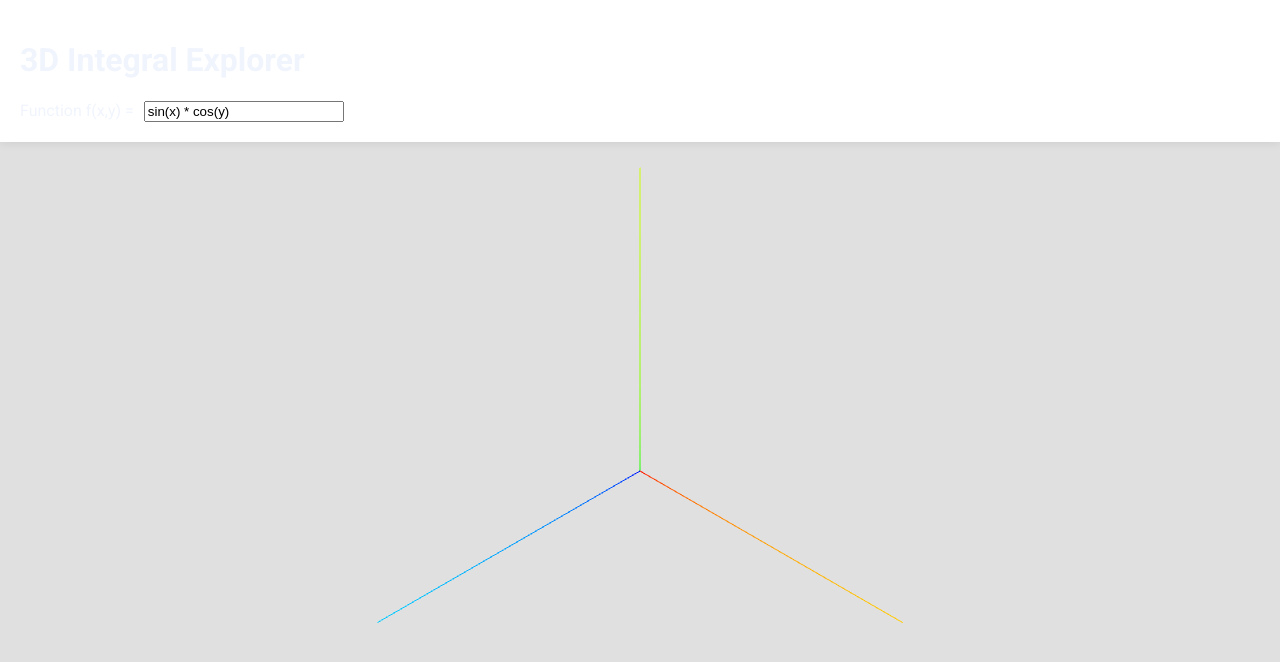
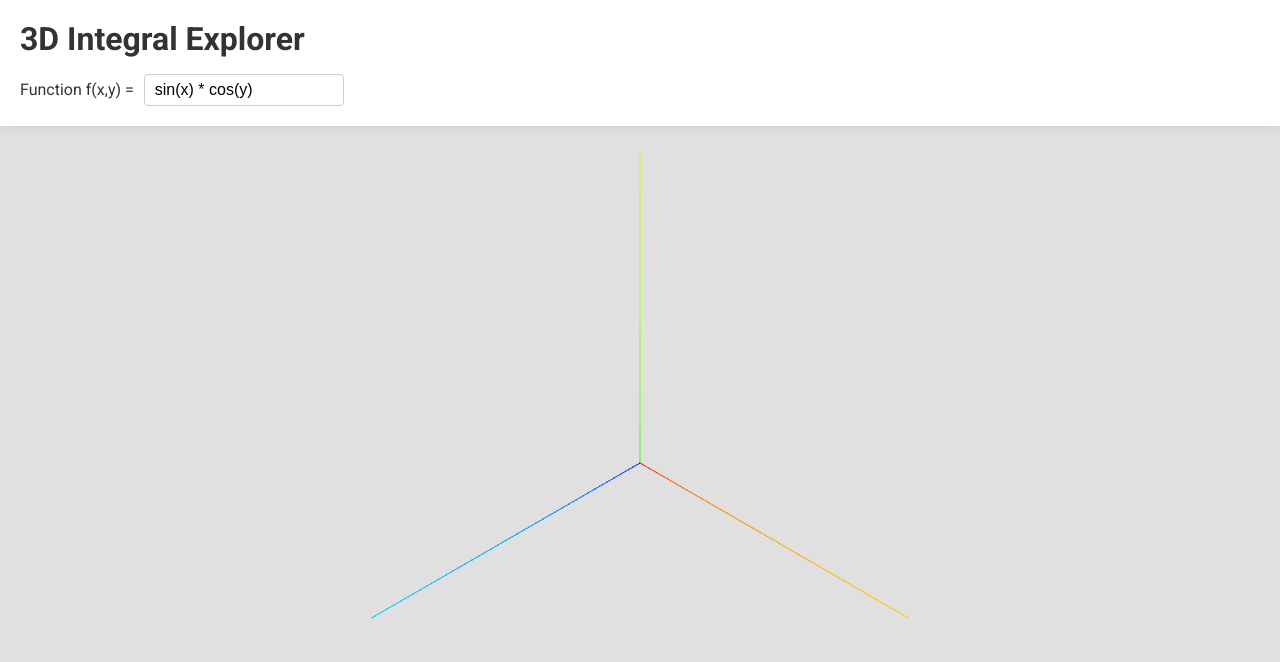
Before and after one commit to VijayaRamesh1/3d-integral-explorer, a React (Create React App) app: page / in a window 1280 px wide. Shown: the top 662 px of the page. Built offline with nearby package versions, Linux system fonts and the light colour scheme.

Commit message:
Update index.css for better styling and canvas rendering

```diff
--- a/src/index.css
+++ b/src/index.css
@@ -5,9 +5,21 @@ body {
     sans-serif;
   -webkit-font-smoothing: antialiased;
   -moz-osx-font-smoothing: grayscale;
-  background-color: #0A1128;
-  color: #F0F4FD;
+  background-color: #f0f0f0;
+  color: #333;
   overflow-x: hidden;
+  height: 100%;
+  width: 100%;
+}
+
+html {
+  height: 100%;
+  width: 100%;
+}
+
+#root {
+  height: 100%;
+  width: 100%;
 }
 
 code {
@@ -24,14 +36,31 @@ code {
 }
 
 ::-webkit-scrollbar-track {
-  background: #1C2541;
+  background: #e0e0e0;
 }
 
 ::-webkit-scrollbar-thumb {
-  background: #3A506B;
+  background: #888;
   border-radius: 5px;
 }
 
 ::-webkit-scrollbar-thumb:hover {
-  background: #5BC0BE;
+  background: #555;
 }
+
+canvas {
+  display: block;
+  outline: none;
+}
+
+h1 {
+  margin: 0 0 16px 0;
+  color: #333;
+}
+
+input {
+  padding: 6px 10px;
+  border: 1px solid #ccc;
+  border-radius: 4px;
+  font-size: 16px;
+}
```
